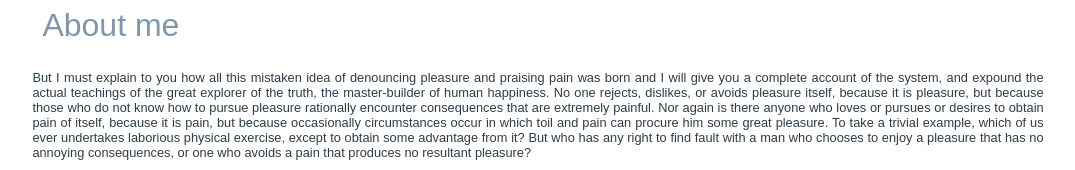
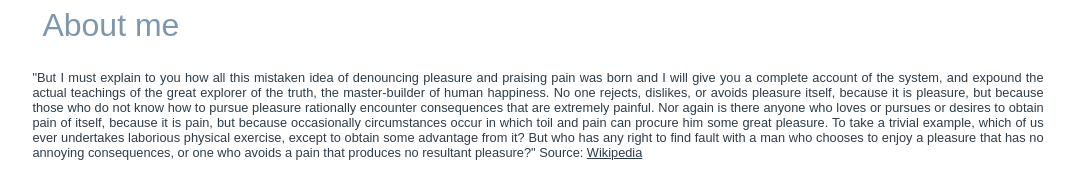
Before and after one commit to superd0ll/portfoliopage, a plain HTML site: page index.html in a window 1280 px wide. Shown: the part 734-904 px from the top of the page, without its empty margins (102-1177 px from the left). Drawn offline with Linux system fonts and the light colour scheme; a web font is replaced by a local one.

Commit message:
committing html file

```diff
--- a/index.html
+++ b/index.html
@@ -26,7 +26,7 @@
     <div id="top-picture"><img src="img/code3.jpeg" alt="portfolio 1"></div>
     <div id="about">
     <h1>About me</h1>
-    <p>But I must explain to you how all this mistaken idea of denouncing pleasure
+    <p>"But I must explain to you how all this mistaken idea of denouncing pleasure
         and praising pain was born and I will give you a complete account of the system,
         and expound the actual teachings of the great explorer of the truth, the master-builder
         of human happiness. No one rejects, dislikes, or avoids pleasure itself, because it is
@@ -37,7 +37,7 @@
         To take a trivial example, which of us ever undertakes laborious physical exercise,
         except to obtain some advantage from it? But who has any right to find fault with a
         man who chooses to enjoy a pleasure that has no annoying consequences, or one
-        who avoids a pain that produces no resultant pleasure?
+        who avoids a pain that produces no resultant pleasure?" Source: <a href="https://en.wikipedia.org/wiki/Lorem_ipsum" >Wikipedia</a>
     </p>
     </div>
     <div id="three-pics-container">
```
